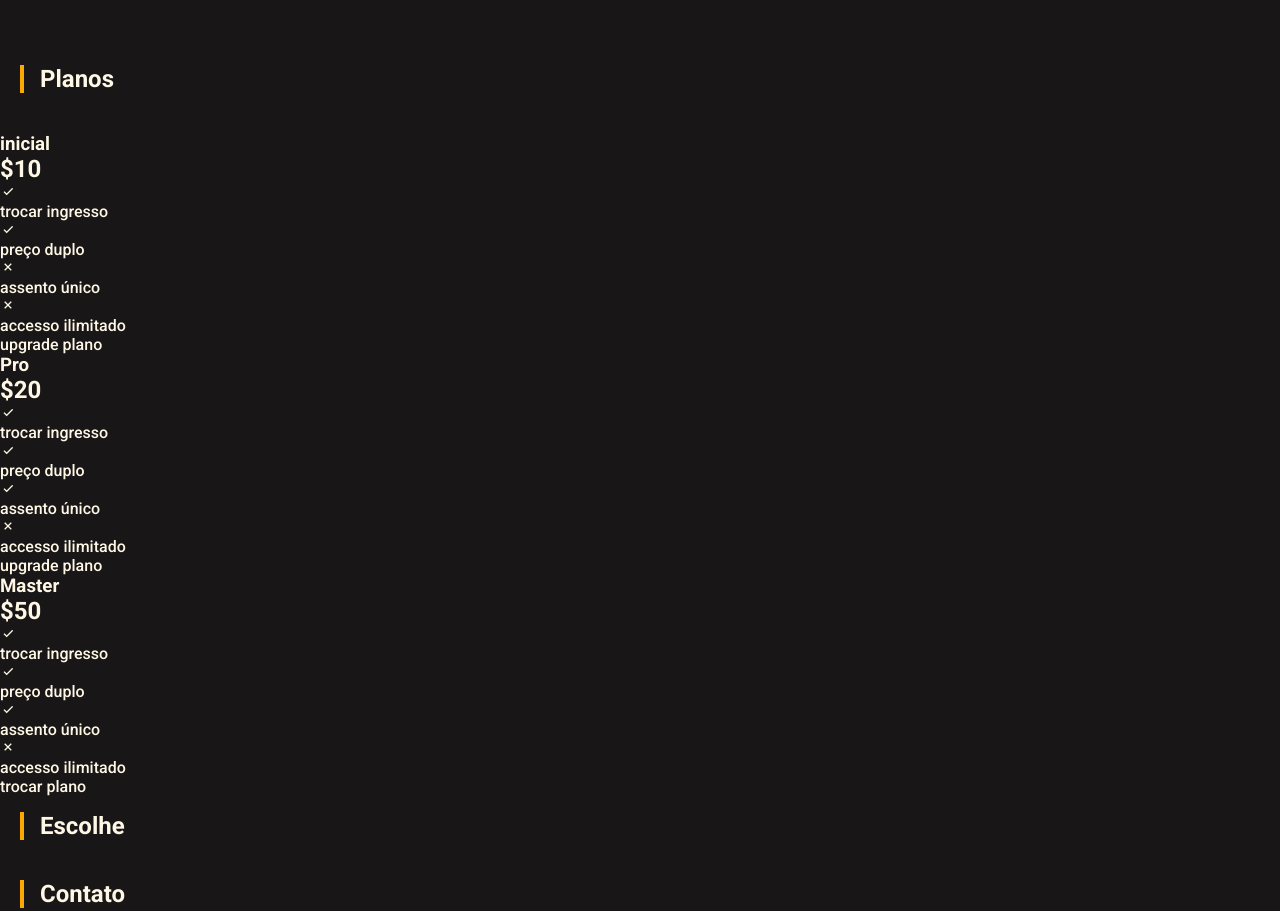
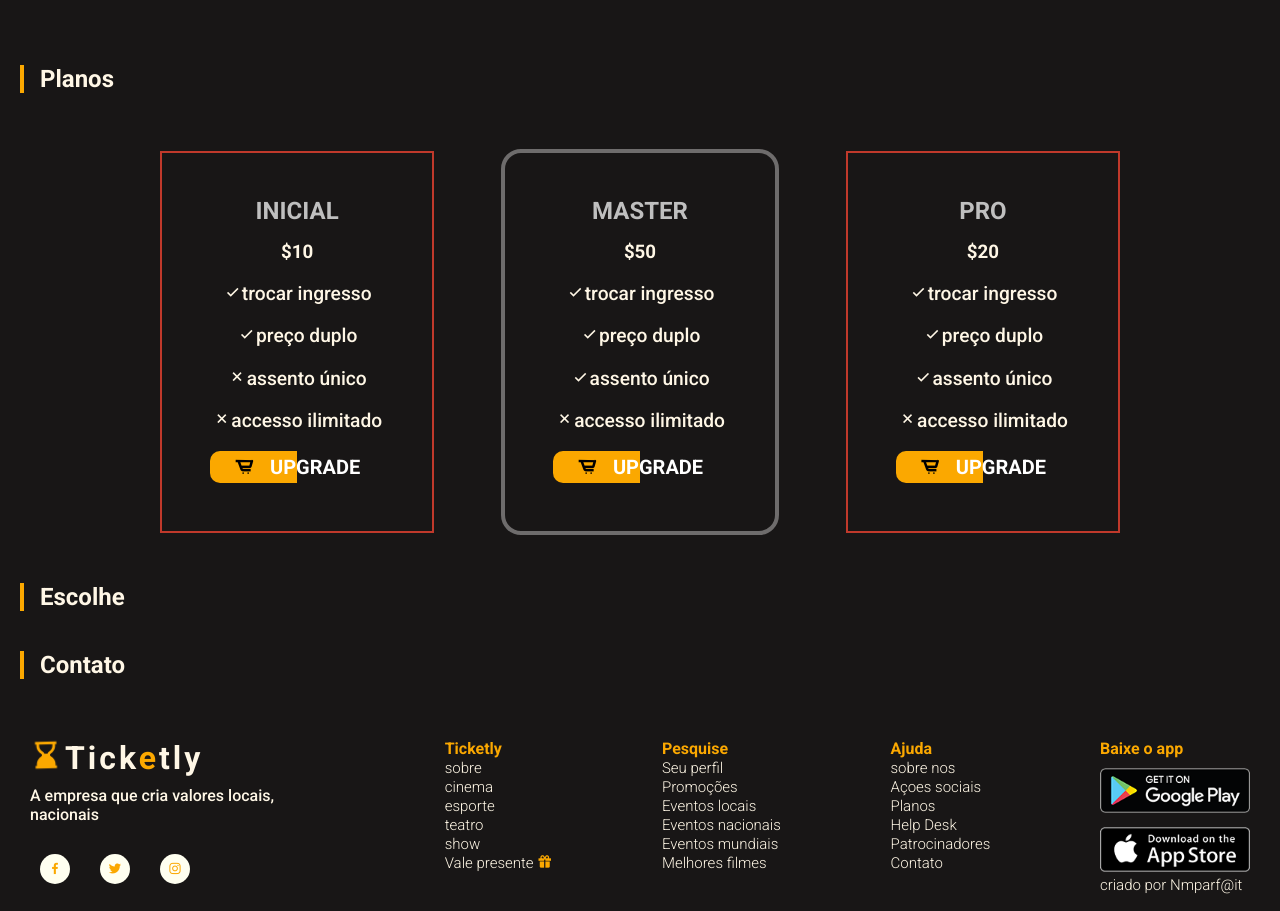
Before and after one commit to nmparfait/ticket-system-project, a plain HTML site: page index.html in a window 1280 px wide. Shown: the part 1800-2711 px from the top of the page. Drawn offline with nearby package versions, Linux system fonts and the light colour scheme; a web font is replaced by a local one.

Commit message:
planos done

```diff
--- a/index.html
+++ b/index.html
@@ -714,7 +714,7 @@
     </div>
 
     <div class="title-section">Planos</div>
-
+    <section class="prices section-padding" id="prices">
       <!-- pricing card -->
       <article class="pricing-card">
           <h3 class="pricing-card__title">inicial</h3>
@@ -745,7 +745,45 @@
               <p class="pricing-card__text">accesso ilimitado</p>
             </li>
           </ul>
-        <a href="#" class="pricing-card__link">upgrade plano</a>
+          <a href="#" class="btn btn-hover">
+            <i class="bx bx-cart-alt icon"></i>
+              <span>upgrade</span>
+          </a>
+        </article>
+      <!-- end of pricing card -->
+      <article class="pricing-card master">
+          <h3 class="pricing-card__title">Master</h3>
+          <h1 class="pricing-card__value">$50</h1>
+          <ul class="pricing-card__list">
+            <li class="pricing-card__item">
+              <span class="pricing-card__icon">
+                <i class='bx bx-check'></i>
+              </span>
+              <p class="pricing-card__text">trocar ingresso</p>
+            </li>
+            <li class="pricing-card__item">
+              <span class="pricing-card__icon">
+                <i class="bx bx-check"></i>
+              </span>
+              <p class="pricing-card__text">preço duplo</p>
+            </li>
+            <li class="pricing-card__item">
+              <span class="pricing-card__icon">
+                <i class='bx bx-check'></i>
+              </span>
+              <p class="pricing-card__text">assento único</p>
+            </li>
+            <li class="pricing-card__item">
+              <span class="pricing-card__icon">
+                <i class='bx bx-x'></i>
+              </span>
+              <p class="pricing-card__text">accesso ilimitado</p>
+            </li>
+          </ul>
+          <a href="#" class="btn btn-hover">
+            <i class="bx bx-cart-alt icon"></i>
+              <span>upgrade</span>
+          </a>
         </article>
         <!-- end of pricing card -->
       <!-- pricing card -->
@@ -778,43 +816,16 @@
               <p class="pricing-card__text">accesso ilimitado</p>
             </li>
           </ul>
-        <a href="#" class="pricing-card__link">upgrade plano</a>
+          <a href="#" class="btn btn-hover">
+            <i class="bx bx-cart-alt icon"></i>
+              <span>upgrade</span>
+          </a>
         </article>
         <!-- end of pricing card -->
 
       <!-- pricing card -->
-    <article class="pricing-card">
-        <h3 class="pricing-card__title">Master</h3>
-        <h1 class="pricing-card__value">$50</h1>
-        <ul class="pricing-card__list">
-          <li class="pricing-card__item">
-            <span class="pricing-card__icon">
-              <i class='bx bx-check'></i>
-            </span>
-            <p class="pricing-card__text">trocar ingresso</p>
-          </li>
-          <li class="pricing-card__item">
-            <span class="pricing-card__icon">
-              <i class="bx bx-check"></i>
-            </span>
-            <p class="pricing-card__text">preço duplo</p>
-          </li>
-          <li class="pricing-card__item">
-            <span class="pricing-card__icon">
-              <i class='bx bx-check'></i>
-            </span>
-            <p class="pricing-card__text">assento único</p>
-          </li>
-          <li class="pricing-card__item">
-            <span class="pricing-card__icon">
-              <i class='bx bx-x'></i>
-            </span>
-            <p class="pricing-card__text">accesso ilimitado</p>
-          </li>
-        </ul>
-        <a href="#" class="pricing-card__link">trocar plano</a>
-      </article>
-      <!-- end of pricing card -->
+      </section>
+
 
 
 
--- a/styles.css
+++ b/styles.css
@@ -670,7 +670,6 @@ input [type='radio'] {
   right: -1.5rem;
 }
 
-
 .about-img::after {
   content: '';
   top: -2px;
@@ -679,7 +678,8 @@ input [type='radio'] {
   position: absolute;
   background: ivory;
   z-index: -2;
-} */
+}
+*/
 
 /* END OF ABOUT SECTION */
 
@@ -764,12 +764,65 @@ input [type='radio'] {
 
 .lancamento-item-title {
   color: var(--text-color);
-  font-size: 1.8'u rem;
+  font-size: 1.8rem;
   position: relative;
   font-weight: 700;
 }
+/* END OF LANCAMENTO */
 
-/* END OF LANCAMENTO */
+/* PLANOS */
+.prices {
+  display: flex;
+  text-align: center;
+  align-items: center;
+  justify-content: space-between;
+  margin: 2rem 8rem;
+}
+
+.pricing-card {
+  color: var(--text-color);
+  text-align: center;
+  padding: 3rem 3rem;
+  margin: 1rem 2rem;
+  border: 2px solid #c0392b;
+}
+
+.pricing-card__list {
+  list-style-type: none;
+}
+
+.pricing-card__item {
+  display: flex;
+  justify-content: center;
+  margin: 1.2rem 0;
+  font-size: 1.2rem;
+}
+
+.pricing-card__title {
+  color: #bfbfbf;
+  text-transform: uppercase;
+  font-size: 1.5rem;
+  font-weight: bold;
+  margin-bottom: 20px;
+  line-height: 20px;
+}
+
+.master {
+  border: 4px solid #6e6c6c;
+  border-radius: 20px;
+}
+
+.master:hover {
+  color: var(--box-bg);
+  background-color: var(--yello-color);
+  border: 4px solid var(--main-color);
+  box-shadow: 4px 4px 15px 7px #000000;
+}
+
+.master:hover .pricing-card__title {
+  color: var(--box-bg);
+}
+/* END OF PLANOS */
 
 /* FOOTER */
 
```
Lines whose indentation alone changed are shown as unchanged.
